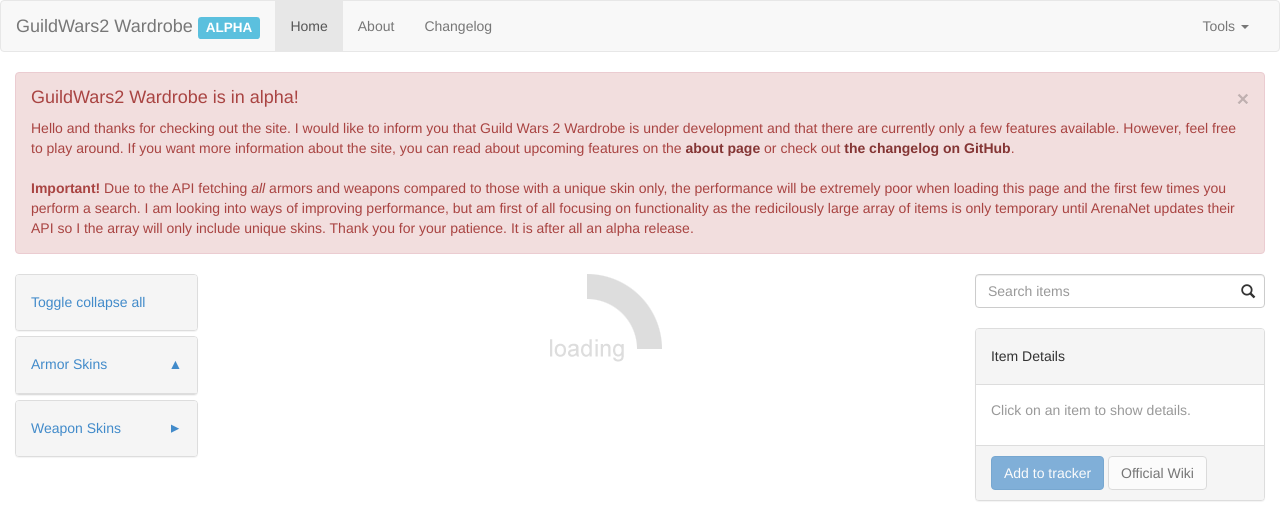
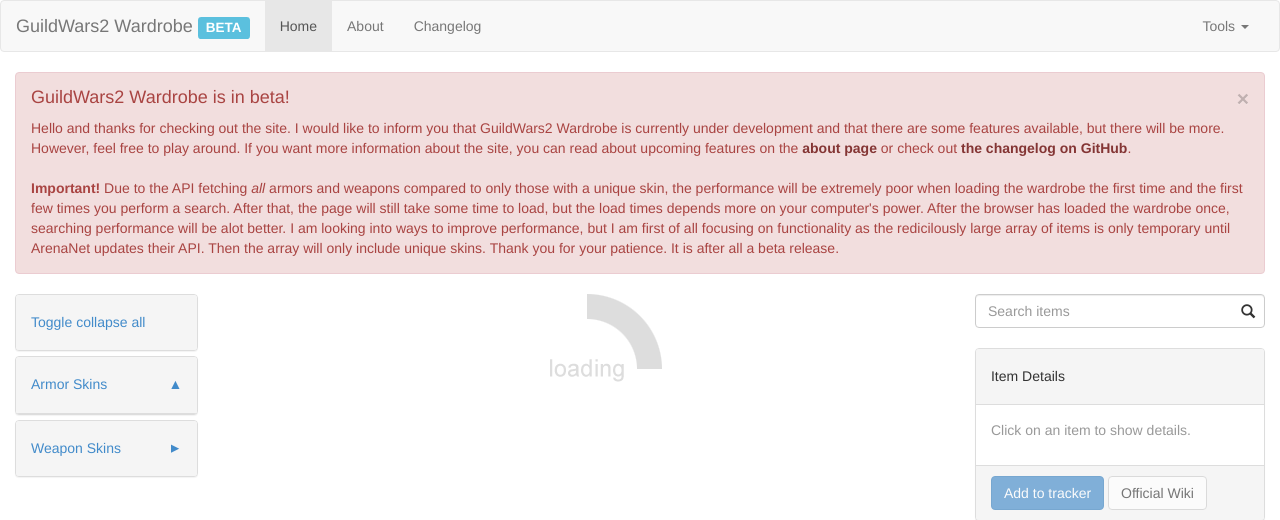
Before and after one commit to nightzirch/gw2wardrobe, a PHP site: page / in a window 1280 px wide. Shown: the top 520 px of the page. Run offline with PHP 8.4, Linux system fonts and the light colour scheme.

Commit message:
Changed information as the project is now in beta!

```diff
--- a/includes/header.php
+++ b/includes/header.php
@@ -20,7 +20,7 @@
 				<span class="icon-bar"></span>
 				<span class="icon-bar"></span>
 			</button>
-			<a class="navbar-brand" href="/">GuildWars2 Wardrobe <span class="label label-info">ALPHA</span></a>
+			<a class="navbar-brand" href="/">GuildWars2 Wardrobe <span class="label label-info">BETA</span></a>
 		</div>
 
 		<!-- Collect the nav links, forms, and other content for toggling -->
--- a/index.php
+++ b/index.php
@@ -30,10 +30,10 @@
 			<!-- Danger alert -->
 			<div class="alert alert-danger">
 				<button type="button" class="close" data-dismiss="alert" aria-hidden="true">&times;</button>
-				<h4>GuildWars2 Wardrobe is in alpha!</h4>
-				<p>Hello and thanks for checking out the site. I would like to inform you that Guild Wars 2 Wardrobe is under development and that there are currently only a few features available. However, feel free to play around. If you want more information about the site, you can read about upcoming features on the <a class="alert-link" href="/about">about page</a> or check out <a class="alert-link" href="https://github.com/nightzirch/gw2wardrobe/commits/master">the changelog on GitHub</a>.</p>
+				<h4>GuildWars2 Wardrobe is in beta!</h4>
+				<p>Hello and thanks for checking out the site. I would like to inform you that GuildWars2 Wardrobe is currently under development and that there are some features available, but there will be more. However, feel free to play around. If you want more information about the site, you can read about upcoming features on the <a class="alert-link" href="/about">about page</a> or check out <a class="alert-link" href="https://github.com/nightzirch/gw2wardrobe/commits/master">the changelog on GitHub</a>.</p>
 				<br />
-				<p><strong>Important!</strong> Due to the API fetching <em>all</em> armors and weapons compared to those with a unique skin only, the performance will be extremely poor when loading this page and the first few times you perform a search. I am looking into ways of improving performance, but am first of all focusing on functionality as the redicilously large array of items is only temporary until ArenaNet updates their API so I the array will only include unique skins. Thank you for your patience. It is after all an alpha release.</p>
+				<p><strong>Important!</strong> Due to the API fetching <em>all</em> armors and weapons compared to only those with a unique skin, the performance will be extremely poor when loading the wardrobe the first time and the first few times you perform a search. After that, the page will still take some time to load, but the load times depends more on your computer's power. After the browser has loaded the wardrobe once, searching performance will be alot better. I am looking into ways to improve performance, but I am first of all focusing on functionality as the redicilously large array of items is only temporary until ArenaNet updates their API. Then the array will only include unique skins. Thank you for your patience. It is after all a beta release.</p>
 			</div>
 
 			<div class="row">
```
